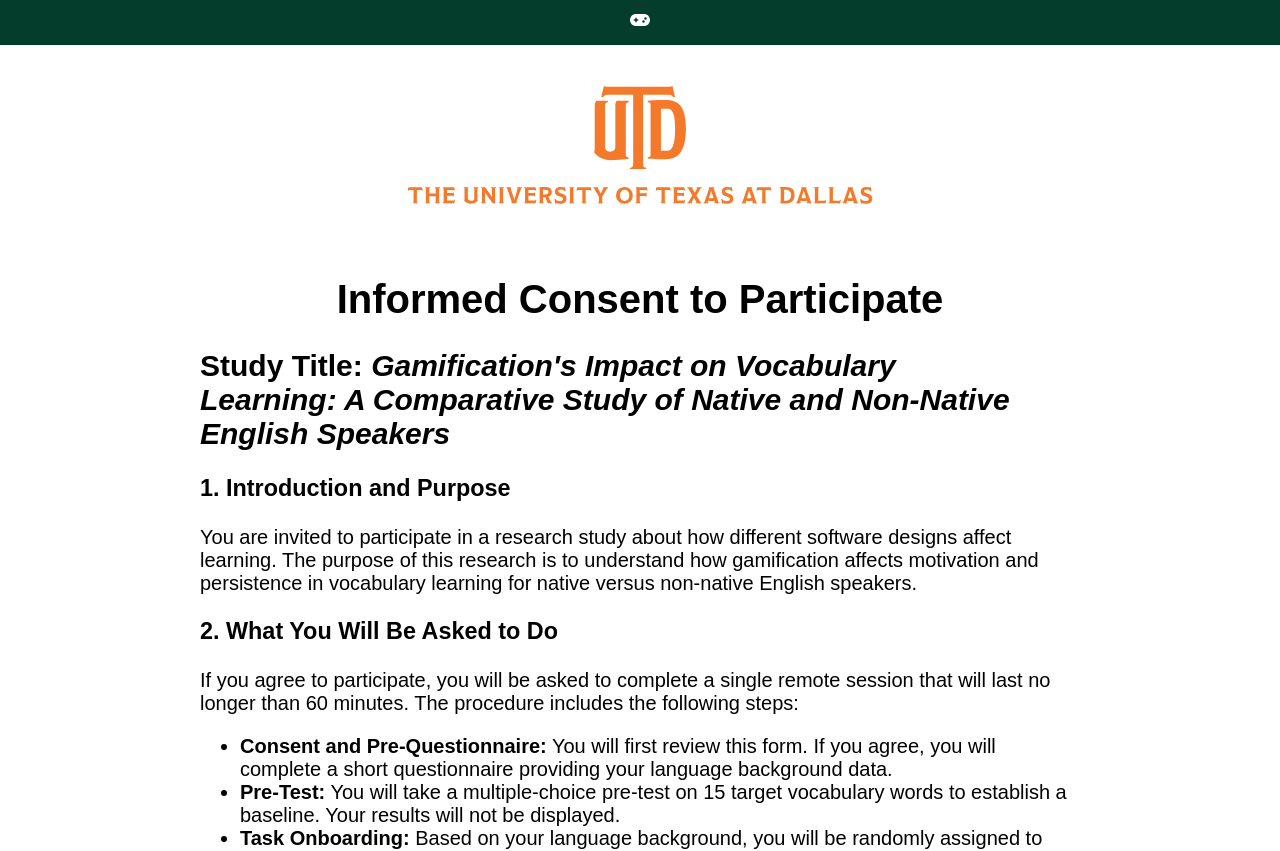
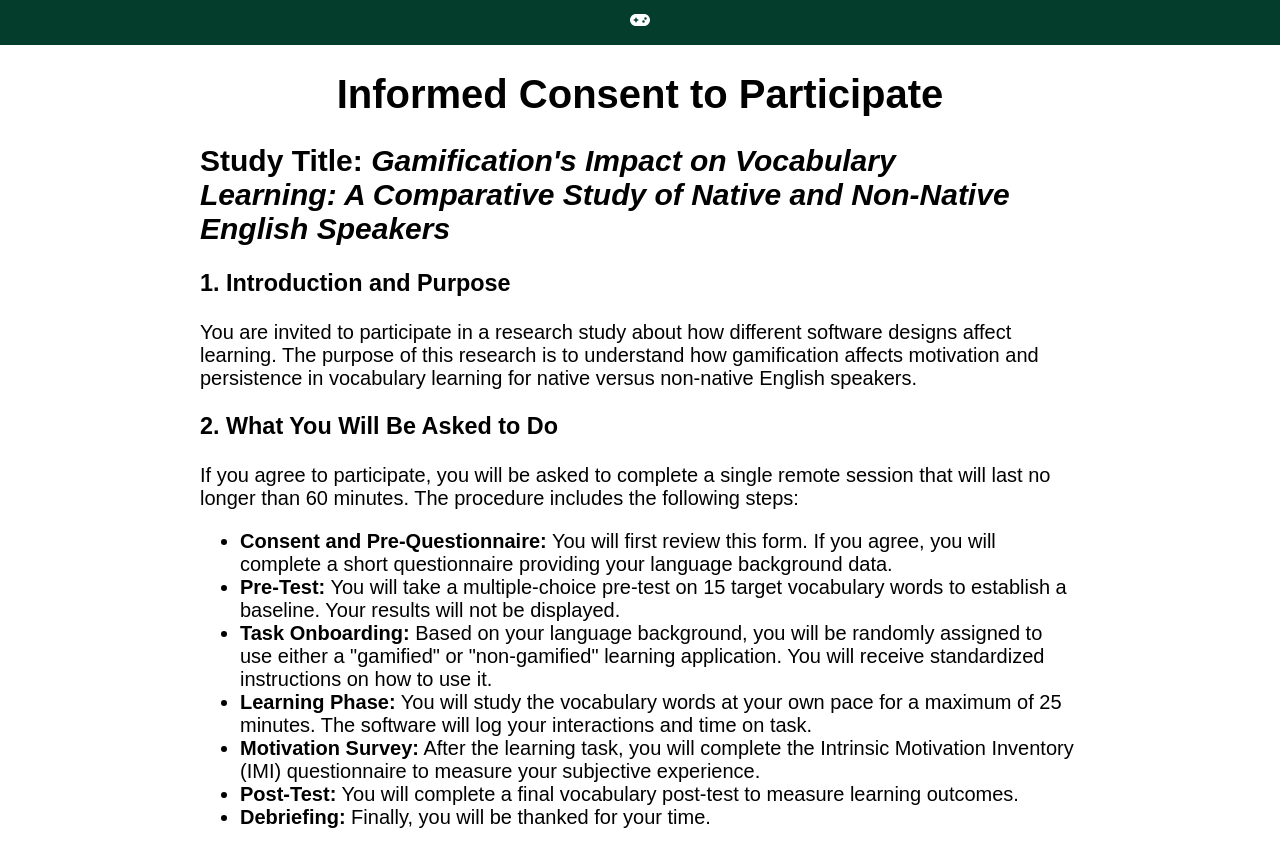
Before and after one commit to Mebsina/vocab-app, a React (Vite) app: page / in a window 1280 px wide. Shown: the top 851 px of the page. Built offline with nearby package versions, Linux system fonts and the light colour scheme; no server answers.

Commit message:
take out logo
Signed-off-by: Mebsina <128619892+Mebsina@users.noreply.github.com>

```diff
--- a/index.html
+++ b/index.html
@@ -2,7 +2,7 @@
 <html lang="en">
   <head>
     <meta charset="UTF-8" />
-    <link rel="icon" type="image/svg+xml" href="/UT_Dallas.svg" />
+    <!-- <link rel="icon" type="image/svg+xml" href="/UT_Dallas.svg" /> -->
     <meta name="viewport" content="width=device-width, initial-scale=1.0" />
     <title>vocab</title>
   </head>
--- a/src/components/Consent.jsx
+++ b/src/components/Consent.jsx
@@ -31,11 +31,11 @@
       <Navbar linkSet="continuePage" />
       <main>
         <div className="center">
-          <img
+          {/* <img
             src={utDallasLogo}
             alt="UT Dallas Logo"
             style={{ width: "100%", maxWidth: "500px" }}
-          />
+          /> */}
         </div>
         <h1 className="center">Informed Consent to Participate</h1>
         <h2>
```
